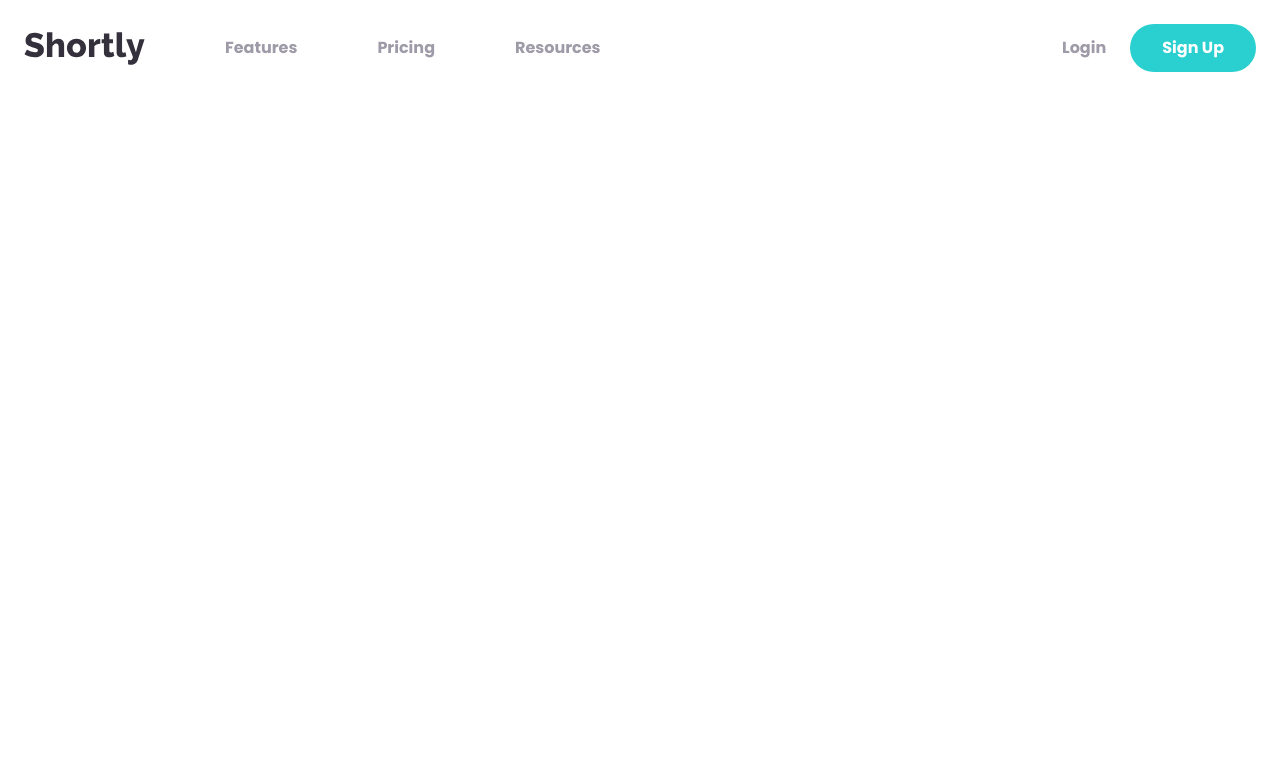
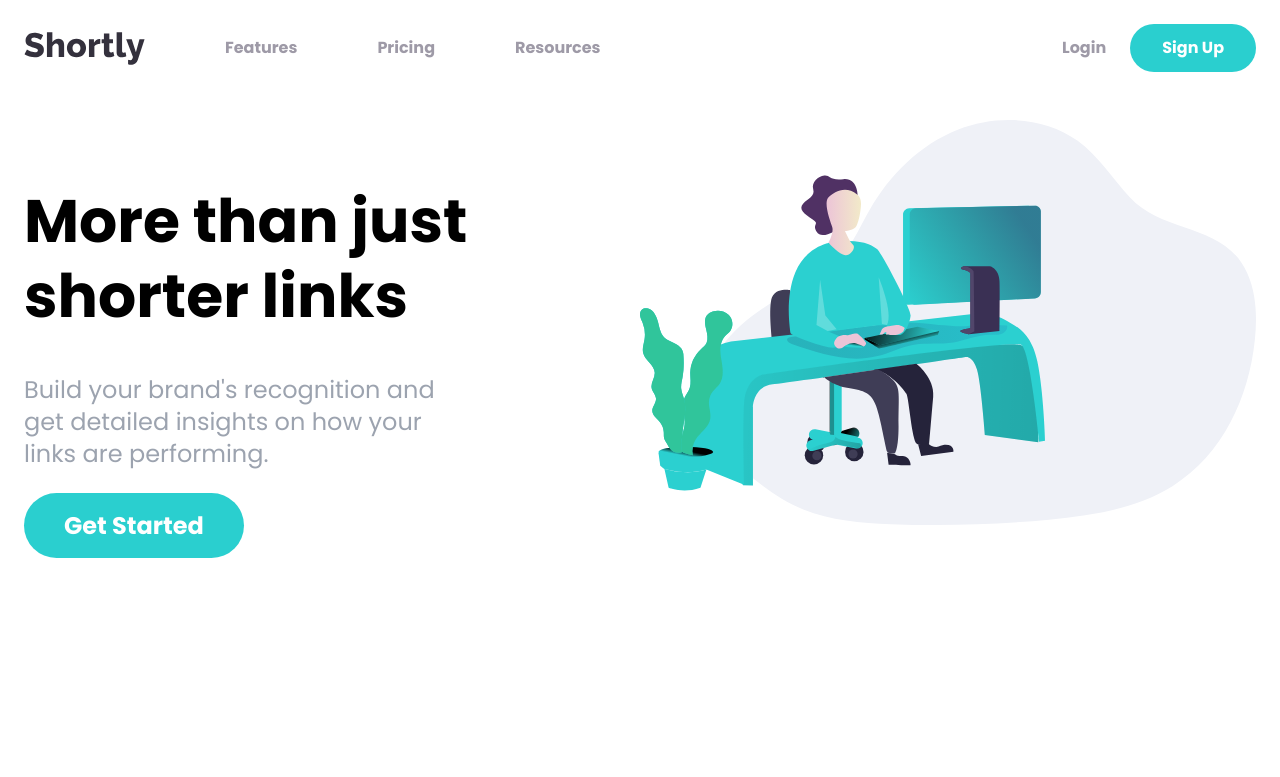
Before and after one commit to clayton-klein/tailwind-p3-shortly, a website: page index.html in a window 1280 px wide. Drawn offline with Linux system fonts and the light colour scheme.

Commit message:
feat: develop hero section.

```diff
--- a/index.html
+++ b/index.html
@@ -17,13 +17,13 @@
   <body>
     <!-- Nav container -->
     <nav class="relative container mx-auto p-6">
-      <!-- Flex container -->
+      <!-- Nav flex container -->
       <div class="flex items-center justify-between">
-        <!-- Logo/menu container -->
+        <!-- Nav logo/menu container -->
         <div class="flex items-center space-x-20">
-          <!-- Logo -->
+          <!-- Nav logo -->
           <img src="./images/logo.svg" alt="shortly logo" />
-          <!-- Sections' links -->
+          <!-- Nav sections' links -->
           <div class="hidden space-x-8 font-bold lg:flex">
             <a href="#" class="text-grayishViolet hover:text-veryDarkViolet"
               >Features</a
@@ -40,7 +40,7 @@
             >
           </div>
         </div>
-        <!-- Login/sign up links -->
+        <!-- Nav login/sign up links -->
         <div
           class="hidden items-center space-x-6 font-bold text-grayishViolet lg:flex"
         >
@@ -57,5 +57,35 @@
       </div>
       <!-- TODO hamburger menu -->
     </nav>
+    <!-- Hero section -->
+    <section id="hero">
+      <!-- Hero flex container (reverse because we want the img above the text) -->
+      <div class="container flex flex-col-reverse mx-auto p-6 lg:flex-row">
+        <!-- Hero content -->
+        <div class="flex flex-col space-y-10 mb-44 lg:mt-16 lg:w-1/2 xl:mb-52">
+          <h1
+            class="text-5xl font-bold text-center leading-tight lg:leading-[75px] lg:text-6xl lg:max-w-md lg:text-left"
+          >
+            More than just shorter links
+          </h1>
+          <p
+            class="text-2xl text-center text-gray-400 lg:max-w-md lg:text-left"
+          >
+            Build your brand's recognition and get detailed insights on how your
+            links are performing.
+          </p>
+          <div class="mx-auto lg:mx-0">
+            <a
+              href="#"
+              class="py-5 px-10 text-2xl font-bold text-white bg-cyan rounded-full lg:py-4 hover:opacity-70"
+            >Get Started</a>
+          </div>
+        </div>
+        <!-- Hero image (using the custom spacing for the width)-->
+        <div class="mb-24 mx-auto md:w-180 lg:w-1/2 lg:mb-0">
+          <img src="./images/illustration-working.svg"></img>
+        </div>
+      </div>
+    </section>
   </body>
 </html>
```
Also changed, not shown: css/style.css.
